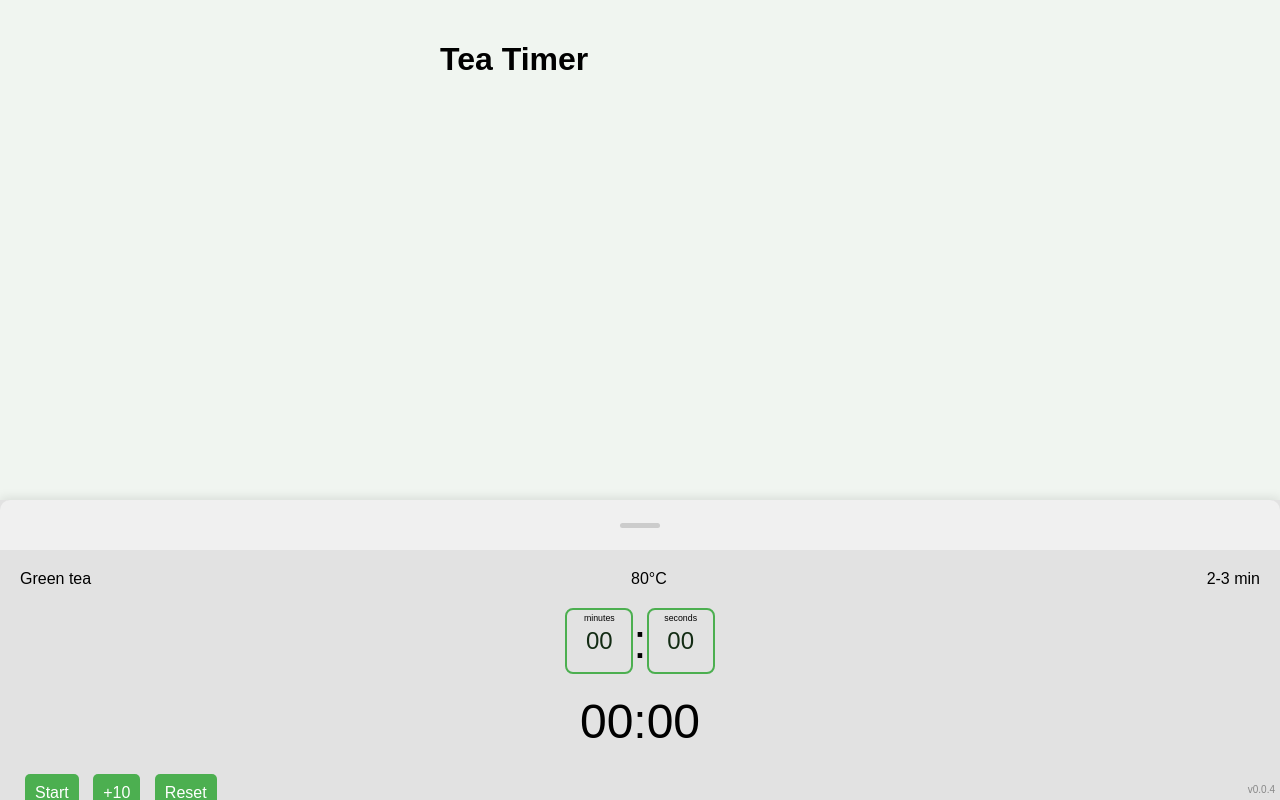
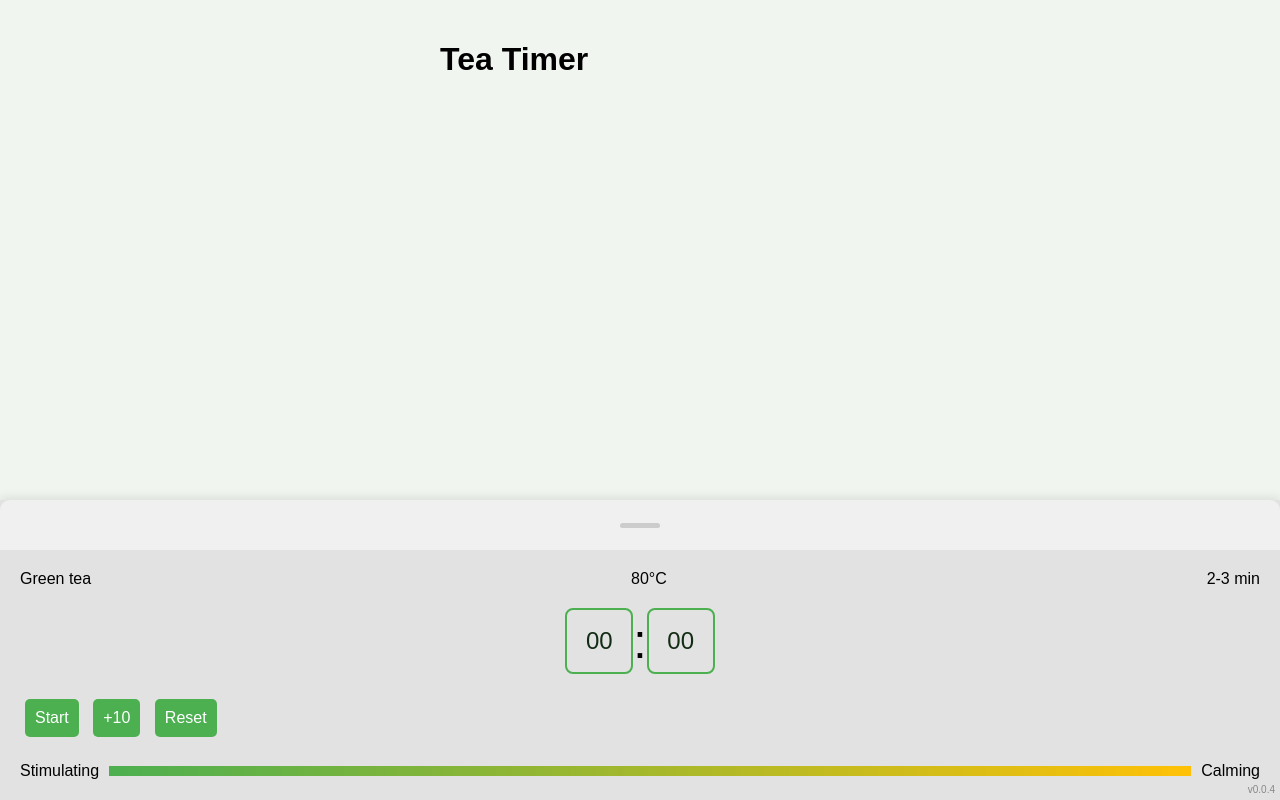
Before and after one commit to msieur-gab/timer, a plain HTML site: page index.html in a window 1280 px wide. Drawn offline with Linux system fonts and the light colour scheme.

Commit message:
Update index.html

```diff
--- a/index.html
+++ b/index.html
@@ -27,17 +27,10 @@
 
                     <div id="timer-display">
                         <div id="time_input">
-                            <label for="minutes">
-                                <input type="number" id="minutes" value="00" aria-label="Minutes">
-                                <span class="label lbl-min">minutes</span>
-                            </label>
+                            <input type="text" id="minutes" value="00" aria-label="Minutes" readonly>
                             <span>:</span>
-                            <label for="seconds">
-                                <input type="number" id="seconds" value="00" aria-label="Seconds">
-                                <span class="label lbl-sec">seconds</span>
-                            </label>
+                            <input type="text" id="seconds" value="00" aria-label="Seconds" readonly>
                         </div>
-                        <div id="time-left">00:00</div>
                     </div>
 
                     <div id="timer-controls">
```
